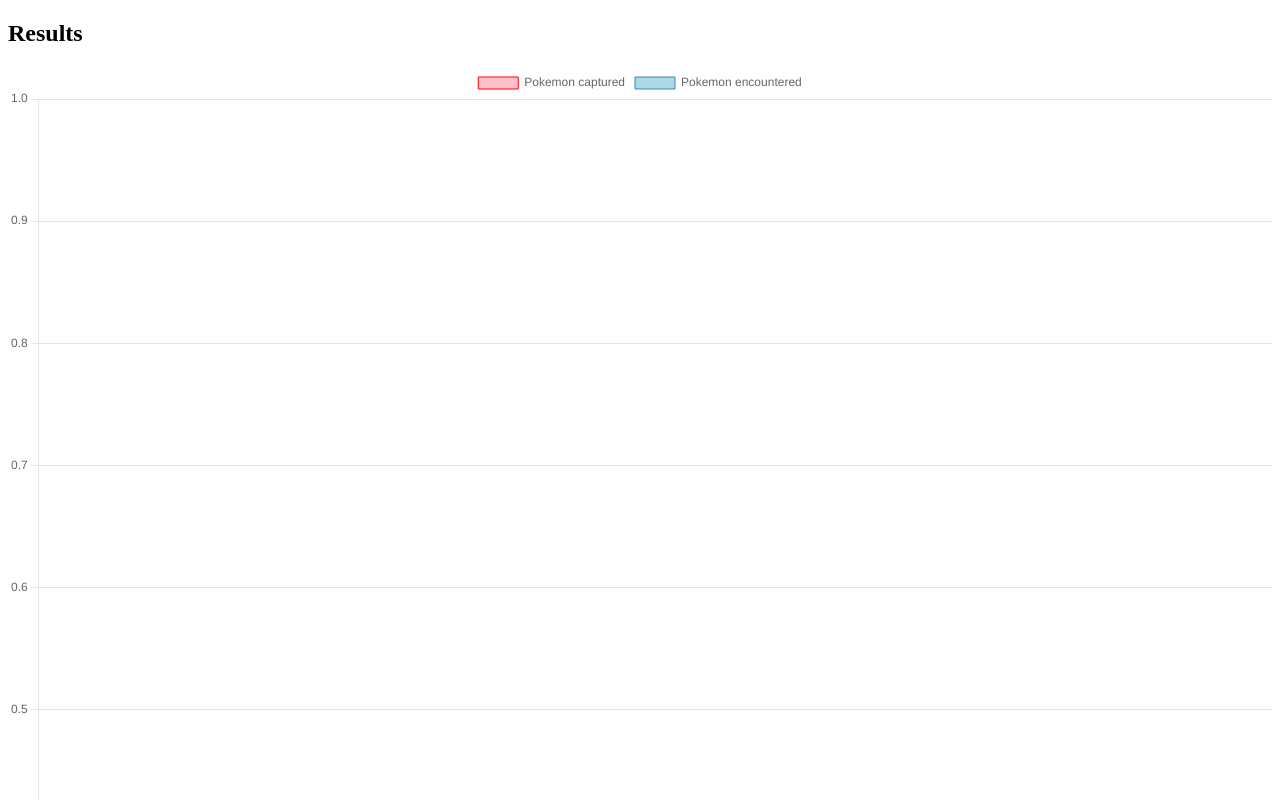
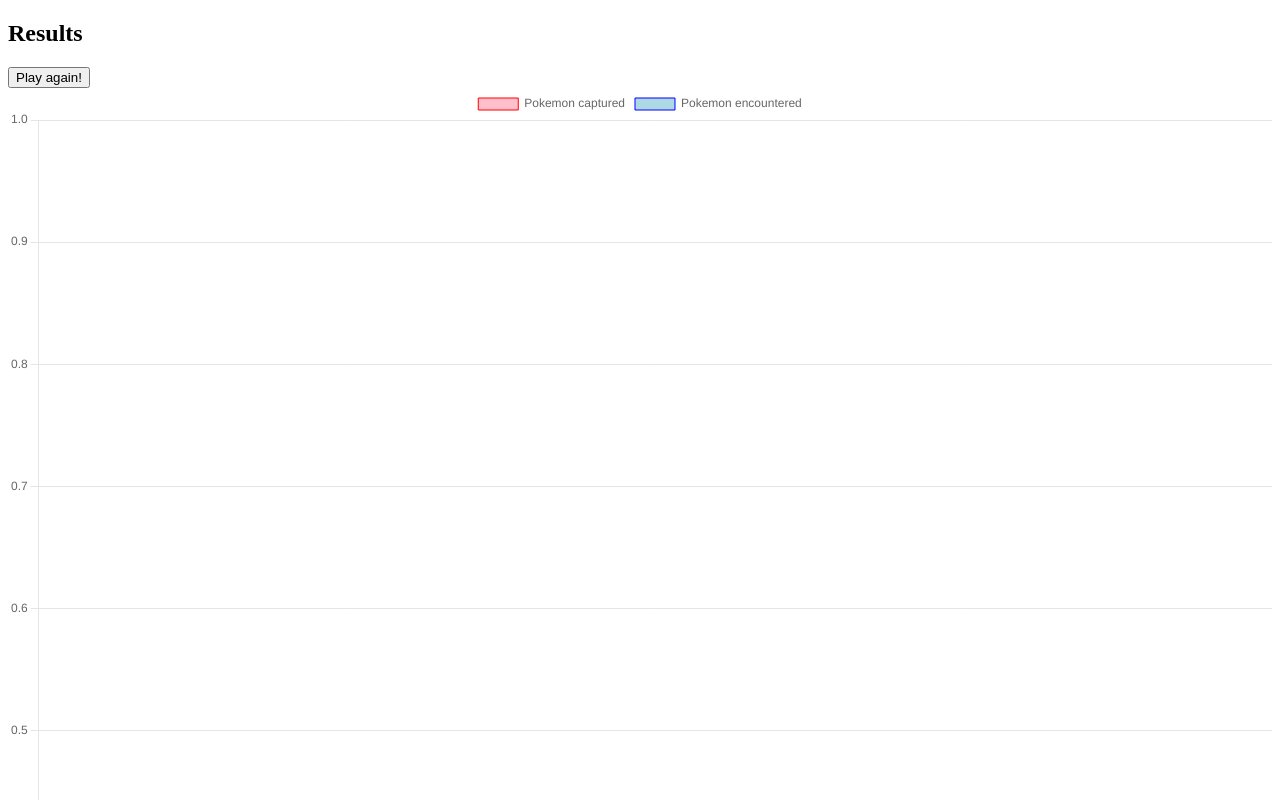
Before and after one commit to taylor-tokareff/lab-11-pokemon-catcher, a plain HTML site: page results/index.html in a window 1280 px wide. Shown: the top 800 px of the page. Drawn offline with nearby package versions, Linux system fonts and the light colour scheme.

Commit message:
done done

```diff
--- a/results/index.html
+++ b/results/index.html
@@ -18,6 +18,7 @@
             <h2>
                 Results
             </h2>
+            <button id=play-again>Play again!</button>
 
             <canvas id="myChart" width="400" height="400"></canvas>
 
--- a/results/results.js
+++ b/results/results.js
@@ -4,6 +4,7 @@ import { localizePokedex } from '../local-storage-utils.js';
 const pokedex = localizePokedex();
 console.log(pokedex, 'pokedex');
 var ctx = document.getElementById('myChart').getContext('2d');
+const playAgain = document.getElementById('play-again');
 
 const names = [];
 const captured = [];
@@ -30,7 +31,7 @@ var myChart = new Chart(ctx, {
             label: 'Pokemon encountered',
             data: encountered,
             backgroundColor: 'lightblue',
-            borderColor: 'steelblue',
+            borderColor: 'blue',
             borderWidth: 1
         }
         ]
@@ -43,3 +44,9 @@ var myChart = new Chart(ctx, {
         }
     }
 });
+
+playAgain.addEventListener('click', () => {
+    window.location.href = '../index.html';
+    localStorage.clear();
+}
+);
```
